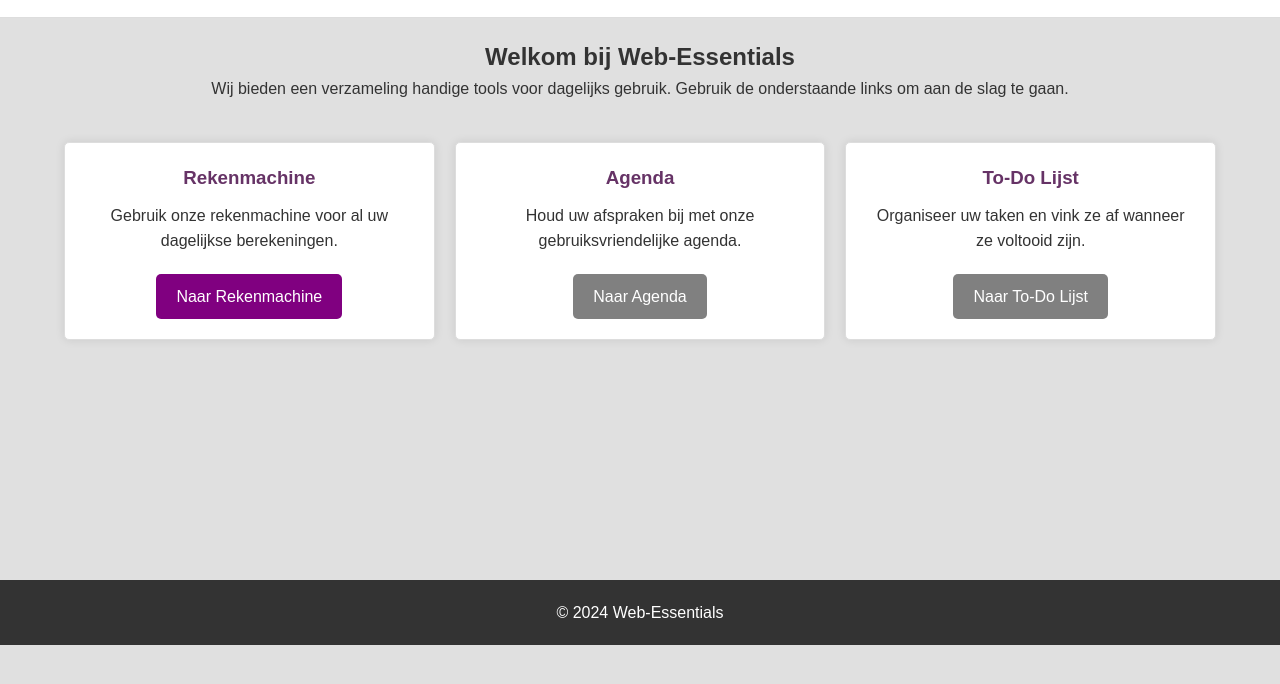
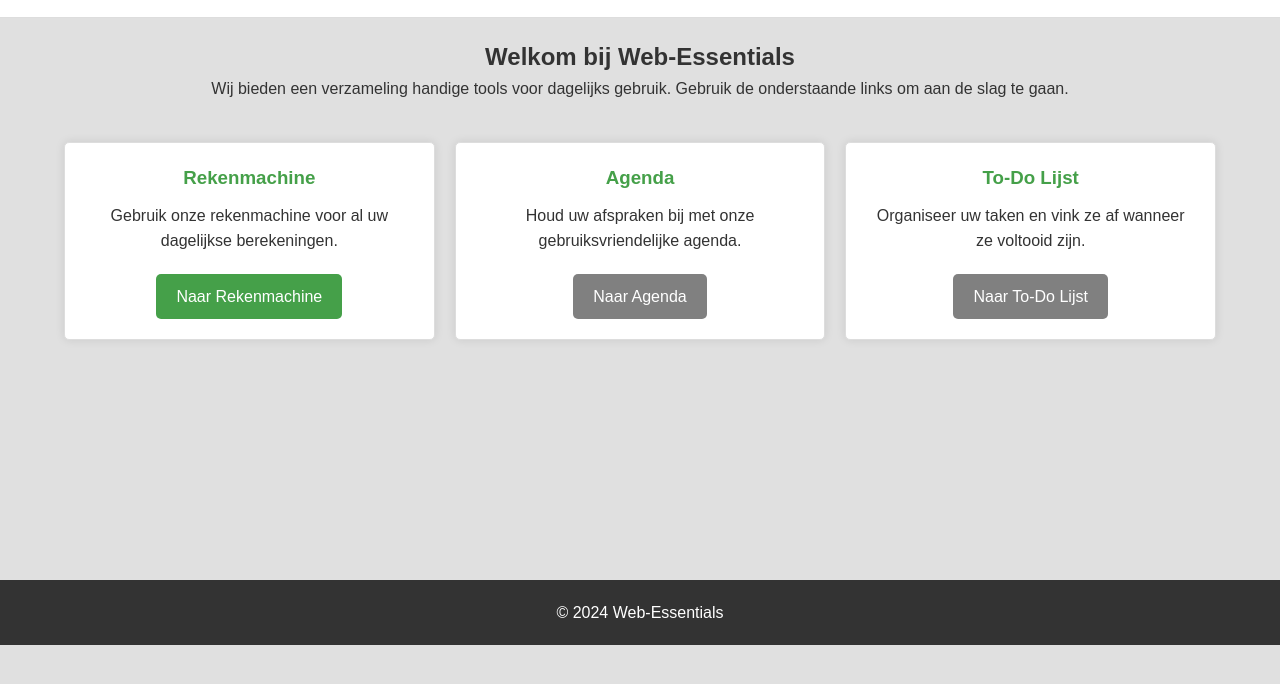
Before and after one commit to 2174951/Beroepsproject4, a plain HTML site: page Periode4/Home/index.html in a window 1280 px wide. In both pictures the pointer is over the link "Naar Rekenmachine". Shown: the part 100-784 px from the top of the page. Drawn offline with Linux system fonts and the light colour scheme.

Commit message:
jigoigio

```diff
--- a/Periode4/Home/styles.css
+++ b/Periode4/Home/styles.css
@@ -86,7 +86,7 @@ main {
 
 .tool h3 {
     margin-bottom: 10px;
-    color: #663366; /* Color to match To-Do */
+    color: #45a049; /* Color to match To-Do */
 }
 
 .tool p {
@@ -104,7 +104,7 @@ main {
 }
 
 .button:hover {
-    background-color: purple;
+    background-color: #45a049;
 }
 
 /* Footer styling */
```
